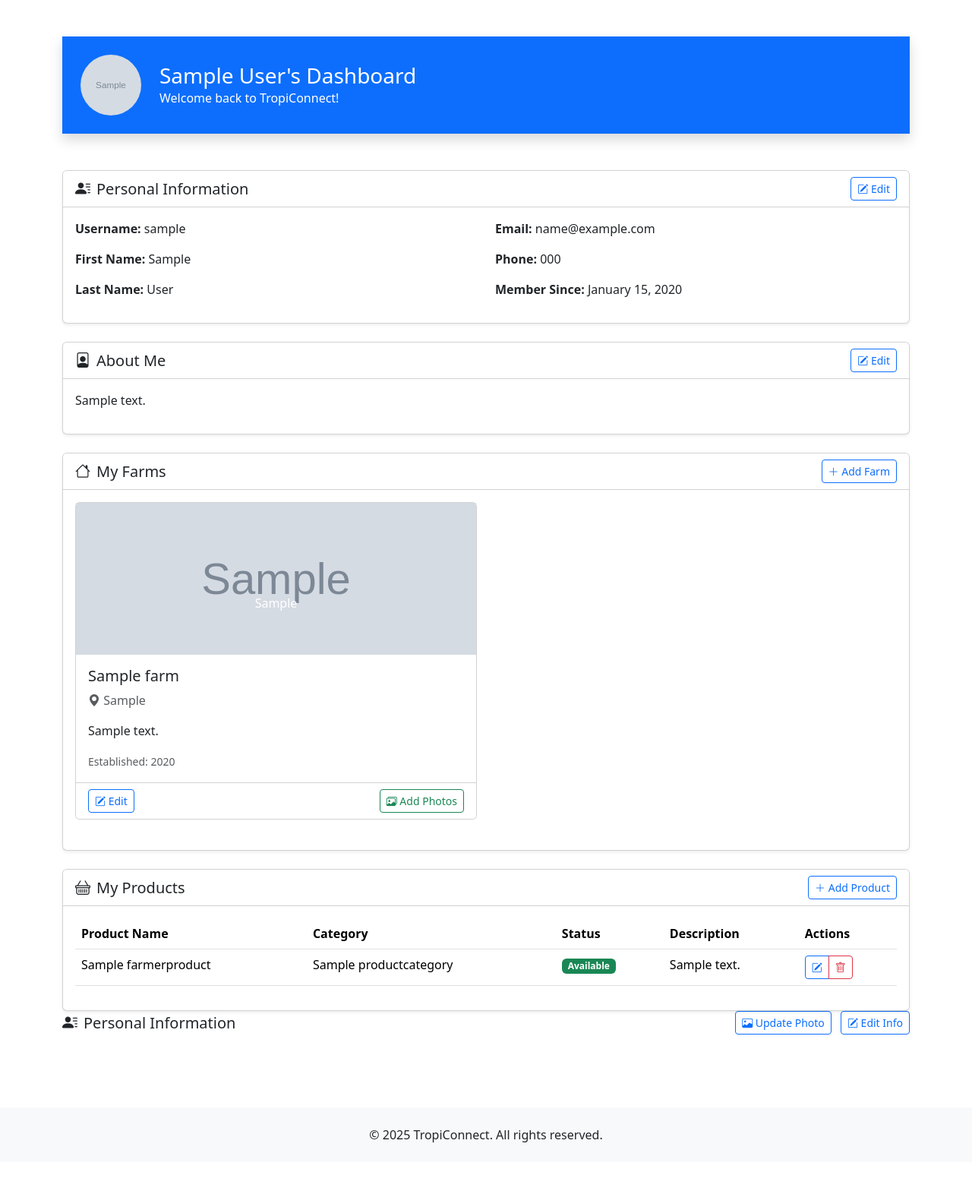
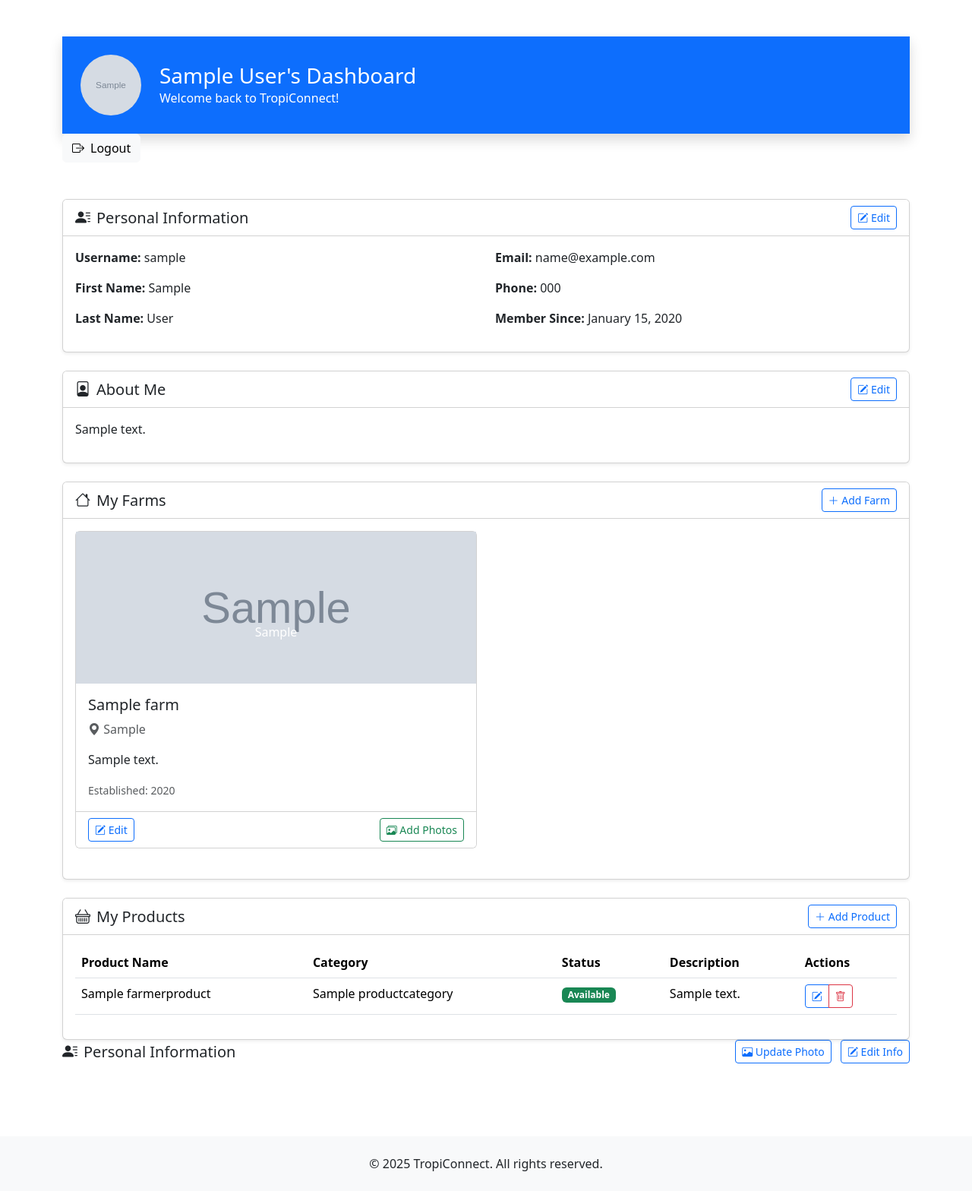
Before and after one commit to egoist945402376/CDIDEMO, a Django app: page /farmer/dashboard/ in a window 1280 px wide. Shown: the part 56-1624 px from the top of the page at 76% size. Before the commit the page ends 1560 px from the top, so only its background shows below. Run offline with Django 5.2, Linux system fonts and the light colour scheme; a user stored in the database is signed in; tables that the repository leaves empty hold one stand-in row (values such as "Sample post"); grey boxes marked "Sample" are stand-in pictures.

Commit message:
farmer can logout

```diff
--- a/tropiconnect/supplychain/templates/supplychain/farmer_dashboard.html
+++ b/tropiconnect/supplychain/templates/supplychain/farmer_dashboard.html
@@ -22,6 +22,9 @@
                         <p class="mb-0">Welcome back to TropiConnect!</p>
                     </div>
                 </div>
+            </div>
+            <div>
+                <a href="{% url 'logout' %}" class="btn btn-light"><i class="bi bi-box-arrow-right me-2"></i>Logout</a>
             </div>
         </div>
     </div>
```
